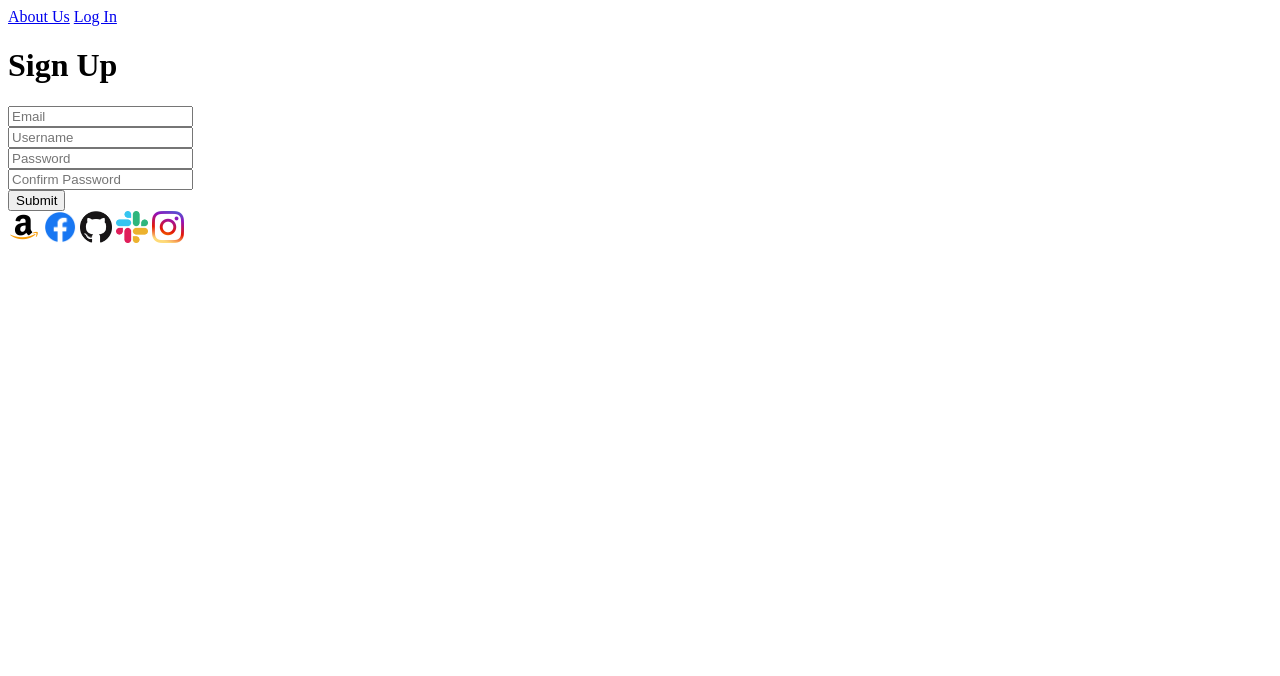
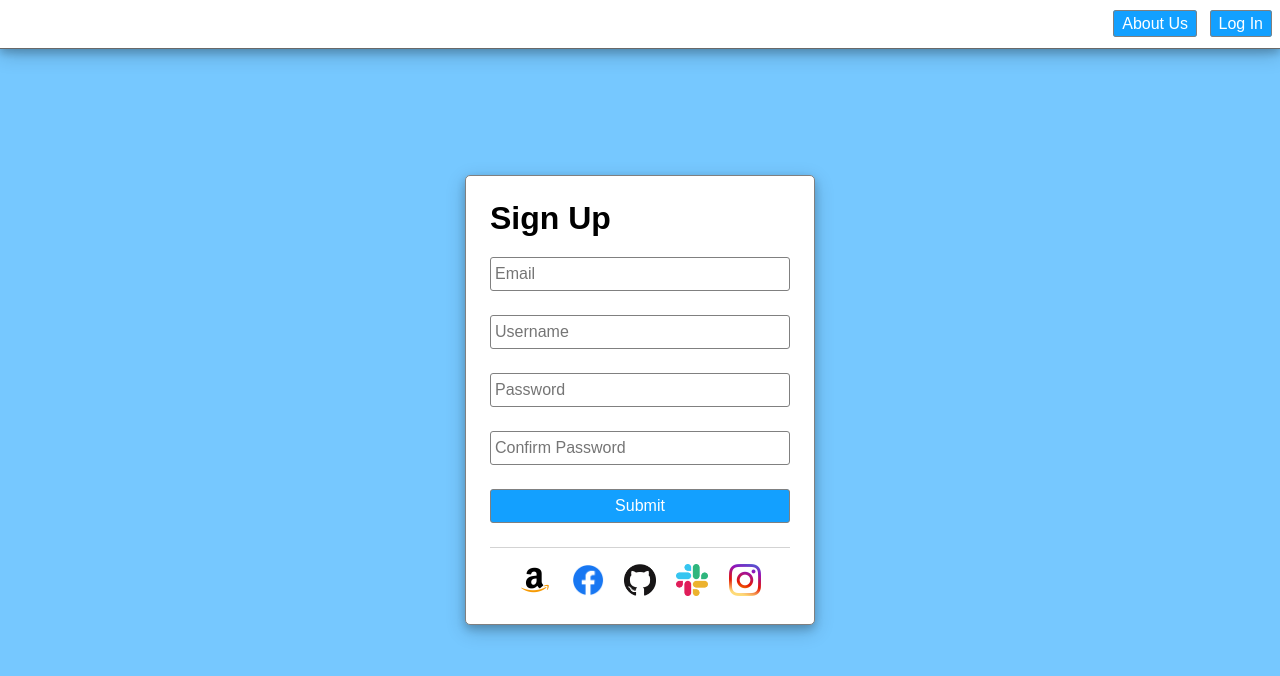
Before and after one commit to brettasibley/staticregisterpage, a plain HTML site: page index.html in a window 1280 px wide. Drawn offline with Linux system fonts and the light colour scheme.

Commit message:
Static Register Page Assignment

```diff
--- a/index.html
+++ b/index.html
@@ -4,6 +4,7 @@
     <meta charset="UTF-8">
     <meta http-equiv="X-UA-Compatible" content="IE=edge">
     <meta name="viewport" content="width=device-width, initial-scale=1.0">
+    <link rel="stylesheet" href="./main.css">
     <title>Register Page</title>
 </head>
 <body>
@@ -11,7 +12,7 @@
     <a href="#">About Us</a>
     <a href="#">Log In</a>
 </header>
-<div>
+<div class="container">
     <h1>Sign Up</h1>
     <form>
         <div>
--- /dev/null
+++ b/main.css
@@ -0,0 +1,90 @@
+body {
+    background-color: #76c8ff;
+    margin: 0;
+    font-family: sans-serif;
+    display: flex;
+    height: 100vh;
+}
+
+header {
+    background-color: white;
+    text-align: right;
+    padding: .75rem 0;
+    border-bottom: solid 1px dimgrey;
+    box-shadow:
+        0 4px 8px 0 rgba(0, 0, 0, 0.2),
+        0 6px 20px 0 rgba(0, 0, 0, 0.19);
+    position: fixed;
+    top: 0;
+    left: 0;
+    width: 100vw;
+}
+
+header a {
+    color: white;
+    background-color: #13a0ff;
+    border: solid 1px gray;
+    border-radius: 3px;
+    padding: .25rem .5rem;
+    margin-right: .5rem;
+    /* line-height adjusts the amount of space taken up for the font */
+    line-height: 1.5rem;
+    /* This removes the underline from the tag */
+    text-decoration: none;
+}
+
+header a:hover, form button:hover {
+    background-color: #1084d1;
+    cursor: pointer;
+}
+
+.container {
+    margin: auto;
+    padding: 1.5rem;
+    background-color: white;
+    border: solid 1px gray;
+    border-radius: 5px;
+    box-shadow:
+        0 4px 8px 0 rgba(0, 0, 0, 0.2),
+        0 6px 20px 0 rgba(0, 0, 0, 0.19);
+}
+
+.container > h1 {
+    margin: 0 0 .5rem;
+}
+
+form input, form button {
+    width: 100%;
+    min-width: 300px;
+    /*
+    Our inputs and forms have different default sizes.
+    By changing and box-sizing, we can fix this.
+    */
+    box-sizing: border-box;
+    margin: .75rem 0;
+    padding: .25rem;
+    line-height: 1.5rem;
+    font-size: 1em;
+    border: solid 1px gray;
+    border-radius: 3px;
+}
+
+form button {
+    color: white;
+    background-color: #13a0ff;
+}
+
+footer {
+    margin-top: .75rem;
+    border-top: solid 1px lightgray;
+    padding-top: 1rem;
+    text-align: center;
+}
+
+footer img {
+    margin: 0 .5rem;
+}
+
+footer img:hover {
+    cursor: pointer;
+}
```
